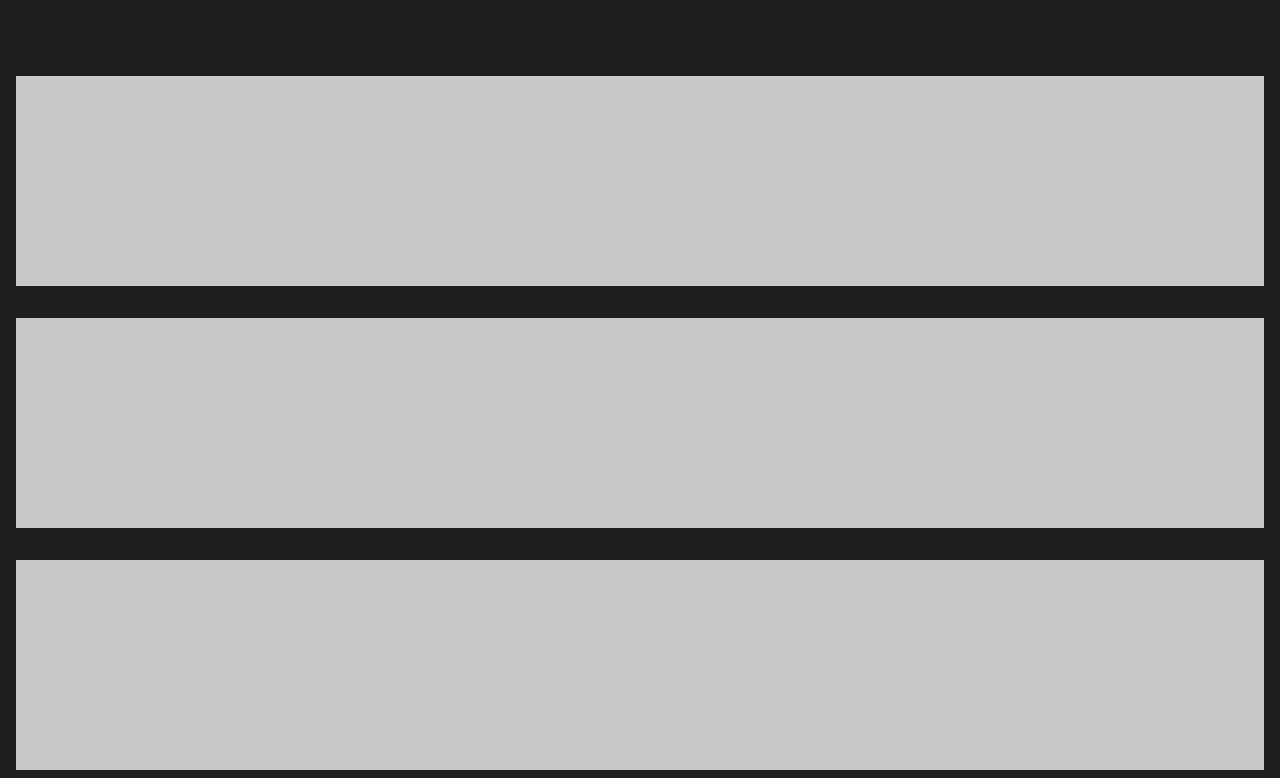
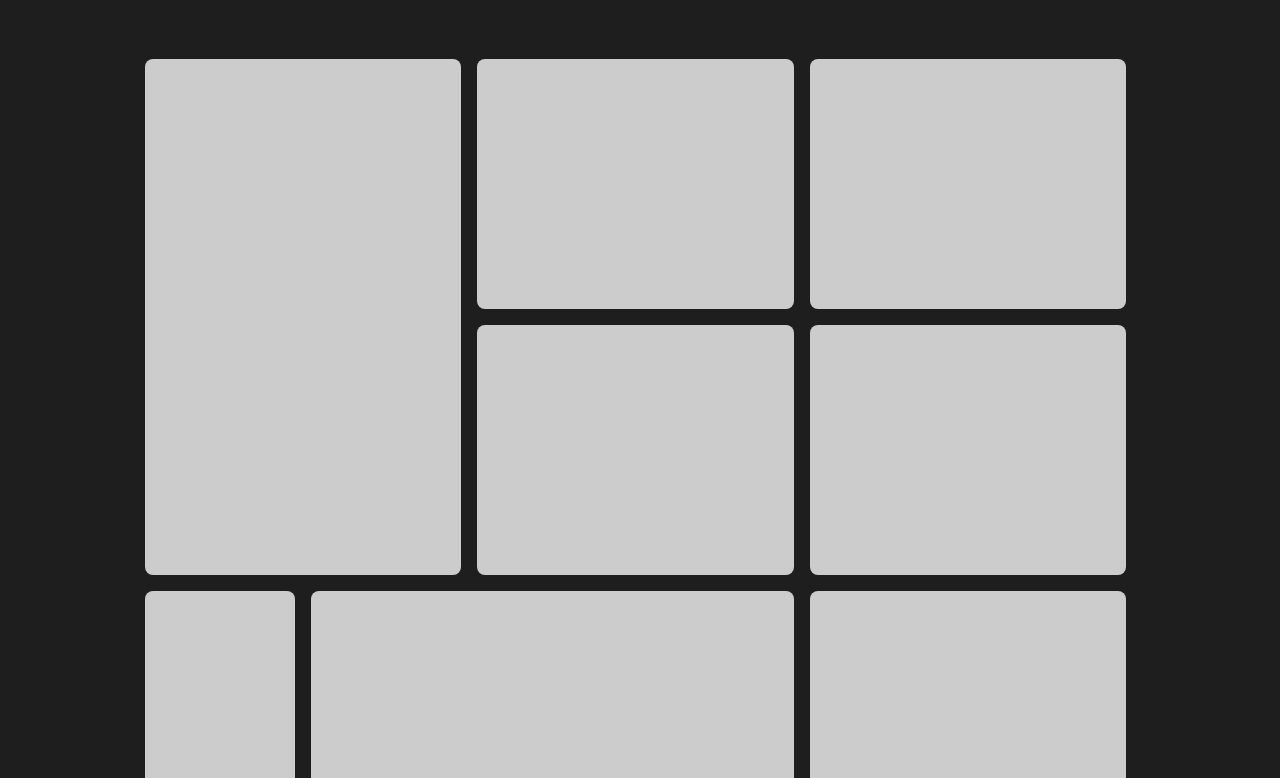
Before and after one commit to jacobcasas/castle-portfolio, a website built with Vite: page portfolio.html in a window 1280 px wide. Shown: the part 272-1050 px from the top of the page. Built offline with nearby package versions, Linux system fonts and the light colour scheme.

Commit message:
portfolio page optimized for desktop

```diff
--- a/src/client-page.js
+++ b/src/client-page.js
@@ -1,6 +1,8 @@
 //client page content generation
 
 const clientProjects = document.getElementById('client-projects');
+const viewportWidth = window.viewportWidth;
+
 
 clientProjects.innerHTML = `
     <div class="client-post">
--- a/src/css/base/typography.css
+++ b/src/css/base/typography.css
@@ -1,3 +1,7 @@
+html {
+    font-size: 16px;
+}
+
 body {
     font-family: "Lexend", sans-serif;
 }
@@ -30,3 +34,9 @@ p {
     font-weight: normal;
     letter-spacing: 1%;
 }
+
+@media (min-width: 1024px) {
+    html {
+        font-size: 18px;
+    }
+}
--- a/src/css/components/cards.css
+++ b/src/css/components/cards.css
@@ -0,0 +1,32 @@
+.bento {
+    display: grid;
+    grid-template-columns: repeat(6, 1fr);
+    grid-auto-rows: 250px;
+    gap: var(--spacing-2);
+    width: 80%;
+    padding: 1rem;
+}
+
+.item {
+    background-color: #ccc;
+    border-radius: var(--border-radius-sm);
+    grid-column: span 2;
+    transition: transform 0.3s ease;
+}
+
+.item:hover {
+    transform: scale(1.03);
+    z-index: 1;
+}
+
+.item.small {
+    grid-column: span 1;
+}
+
+.item.tall {
+    grid-row: span 2;
+}
+
+.item.wide {
+    grid-column: span 3;
+}
--- a/src/css/layouts/top-nav.css
+++ b/src/css/layouts/top-nav.css
@@ -1,7 +1,8 @@
 .top-nav {
     display: flex;
     align-content: center;
-    justify-content: space-between;
+    justify-content: center;
+    gap: var(--spacing-2);
     margin: 0 1rem;
 }
 
--- a/src/css/pages/portfolio.css
+++ b/src/css/pages/portfolio.css
@@ -2,7 +2,8 @@
     margin: var(--spacing-10) var(--spacing-2);
     display: flex;
     flex-direction: column;
-    gap: var(--spacing-10);
+    align-items: center;
+    gap: var(--spacing-7);
     overflow: hidden;
 }
 
@@ -64,8 +65,29 @@
     width: 80%;
 }
 
+.video-wrapper {
+    width: 100%;
+    display: flex;
+    flex-direction: column;
+    gap: 1rem;
+}
+
 .image-placeholder {
     width: 100%;
     height: 210px;
     background-color: #c9c9c9;
 }
+
+@media (min-width: 1024px) {
+    .portfolio-container {
+        margin: var(--spacing-10);
+    }
+
+    .image-placeholder {
+        height: 350px;
+    }
+
+    .video-wrapper {
+        width: 60%;
+    }
+}
--- a/src/portfolio-page.js
+++ b/src/portfolio-page.js
@@ -2,17 +2,36 @@
 
 const portfolioImages = document.getElementById('images-portfolio');
 const portfolioVideos = document.getElementById('video-portfolio');
+const viewportWidth = window.innerWidth;
 
+if (viewportWidth < 1024) {
     portfolioImages.innerHTML = `
         <div class="image-placeholder"></div>
         <div class="image-placeholder"></div>
         <div class="image-placeholder"></div>
     `;
+} else {
+    portfolioImages.innerHTML = `
+        <div class="bento">
+            <div class="item tall"></div>
+            <div class="item"></div>
+            <div class="item"></div>
+            <div class="item"></div>
+            <div class="item"></div>
+            <div class="item small"></div>
+            <div class="item wide"></div>
+            <div class="item "></div>
+        </div>
+    `
+}
+
 
 portfolioVideos.innerHTML = `
+    <div class="video-wrapper">
         <div class="image-placeholder"></div>
         <div class="image-placeholder"></div>
         <div class="image-placeholder"></div>
+    </div>
 `;
 
 const tabButtons = document.querySelectorAll('.tab-btn');
```
Lines whose indentation alone changed are shown as unchanged.
